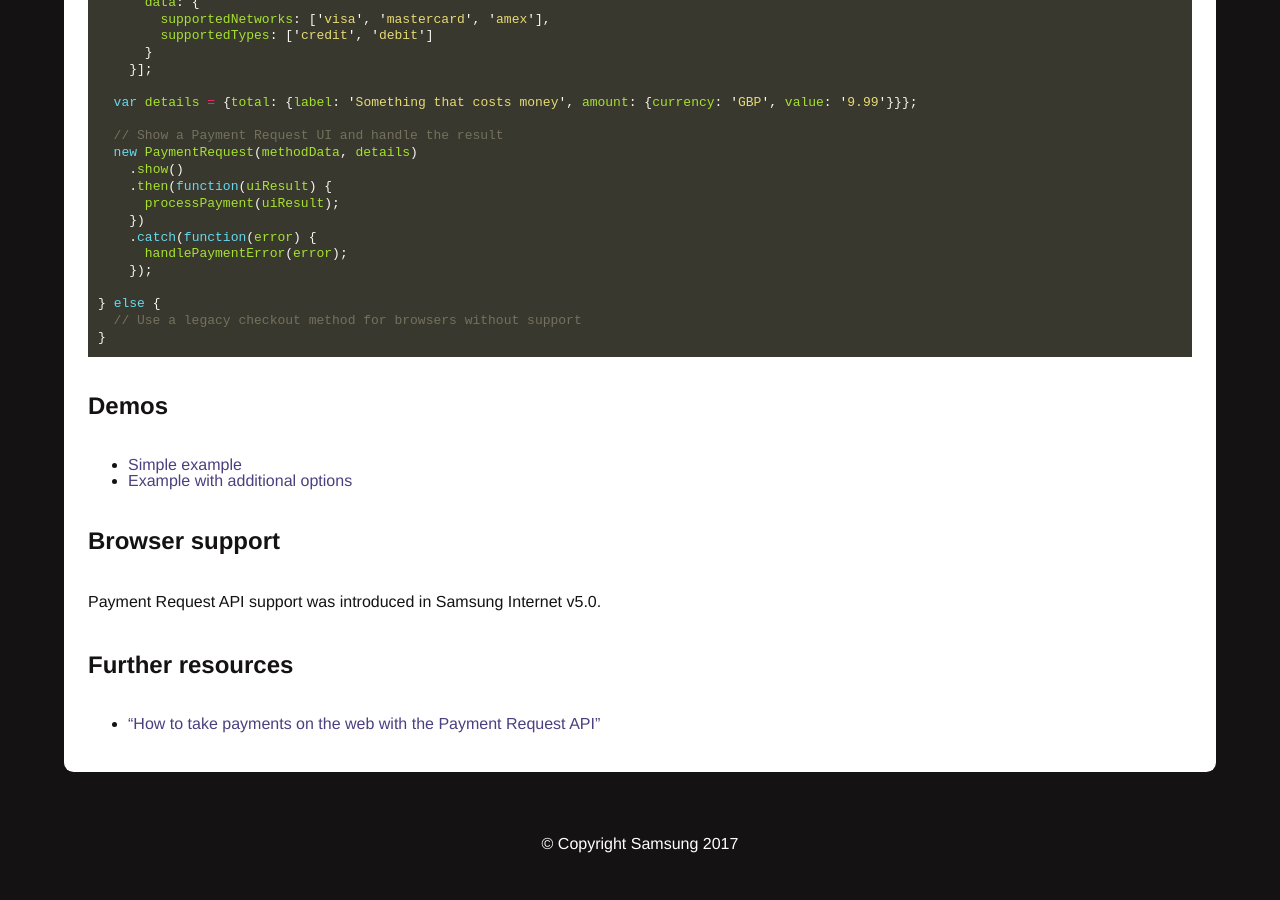
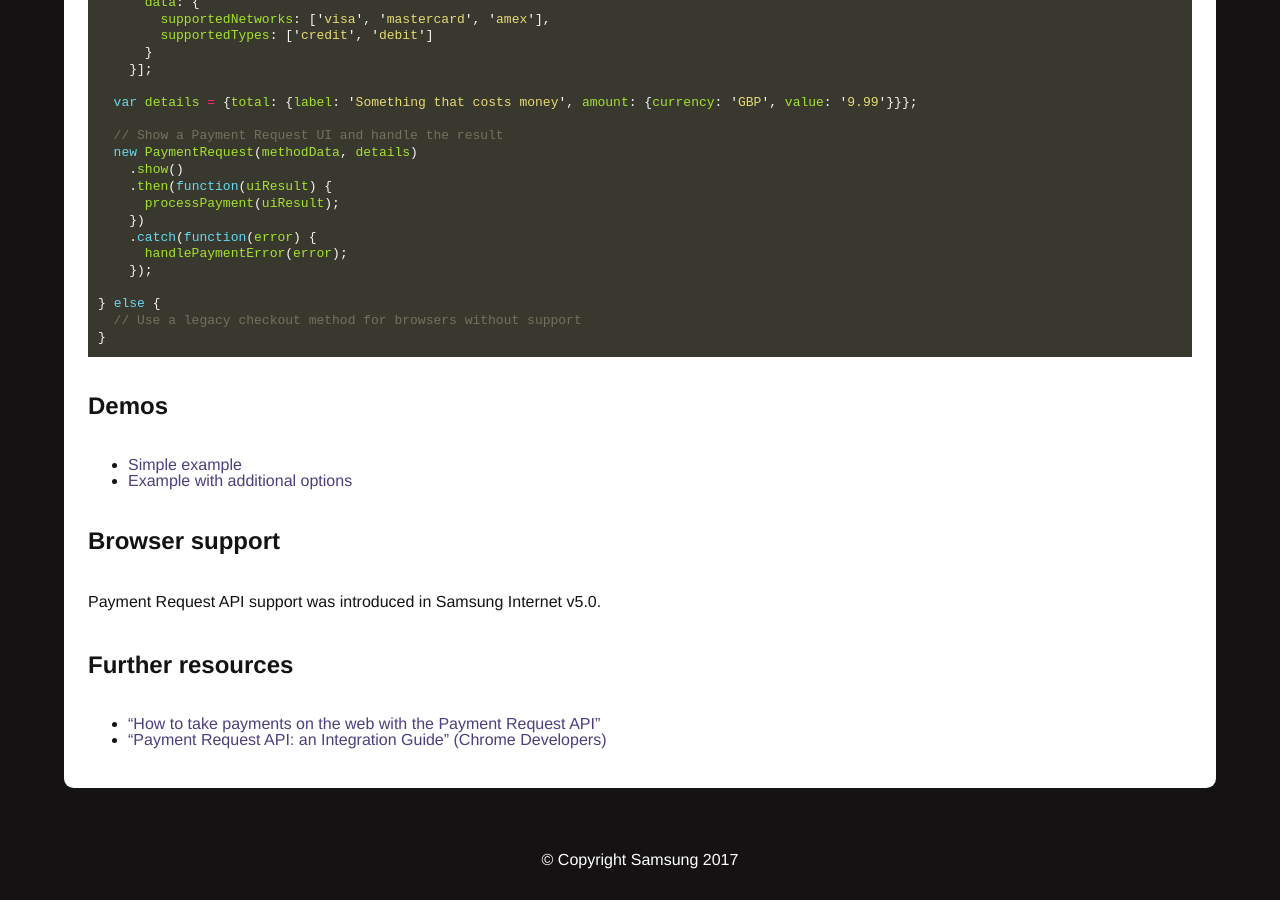
Before and after one commit to SamsungInternet/homepage-archive, a Jekyll site: the page built from docs/web-payments.md, in a window 1280 px wide and 900 px high, scrolled down 651 px. Built offline with Jekyll 4.4.1, drawn with Linux system fonts in a browser that asks for light colours.

Commit message:
Update web-payments.md

```diff
--- a/docs/web-payments.md
+++ b/docs/web-payments.md
@@ -58,3 +58,4 @@ Payment Request API support was introduced in Samsung Internet v5.0.
 ## Further resources
 
 * ["How to take payments on the web with the Payment Request API"](https://medium.com/samsung-internet-dev/how-to-take-payments-on-the-web-with-the-payment-request-api-a523f6fc7c1f)
+* ["Payment Request API: an Integration Guide" (Chrome Developers)](https://developers.google.com/web/fundamentals/discovery-and-monetization/payment-request/)
```
